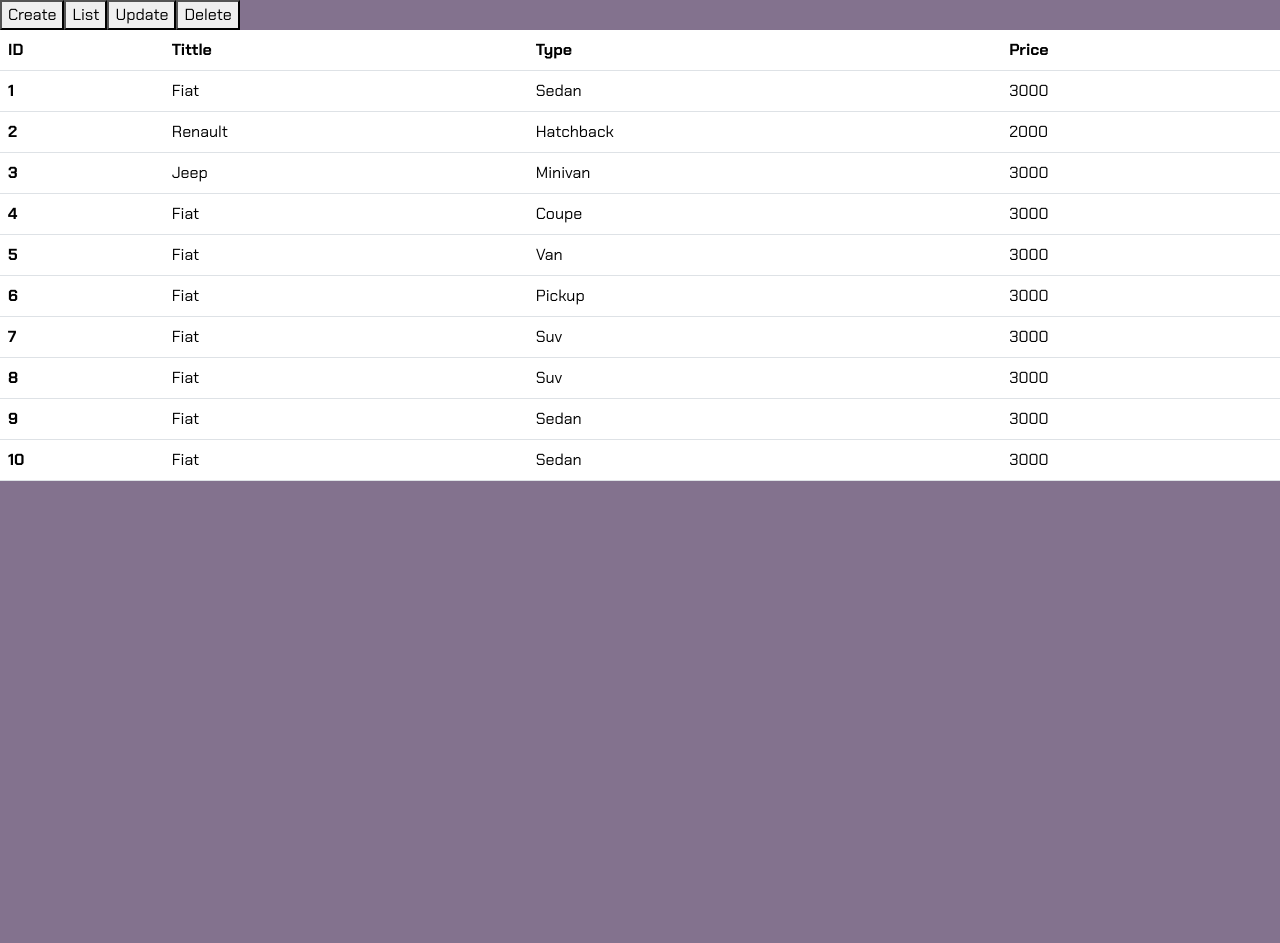
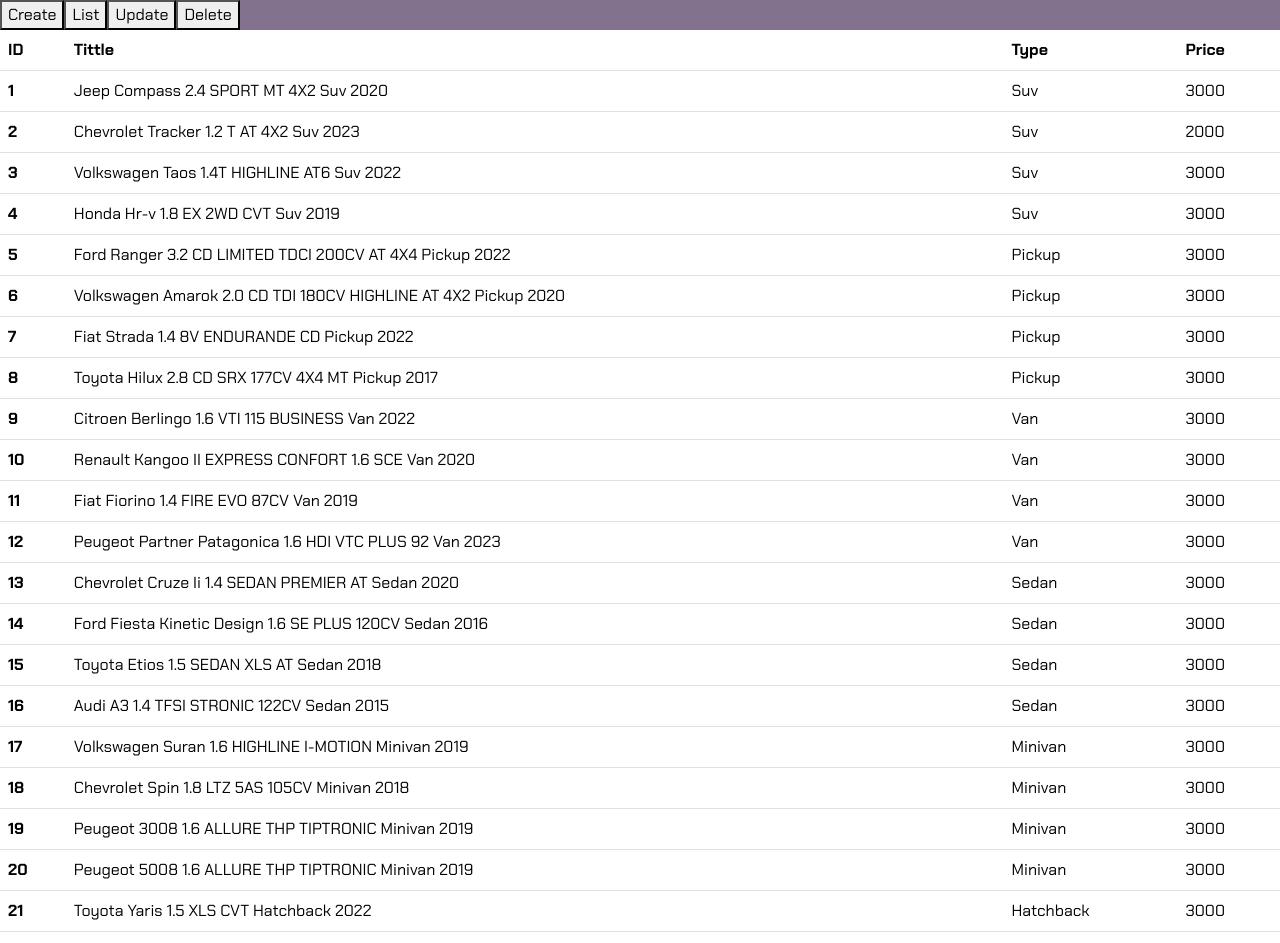
Before and after one commit to matias-salas/DH-Proyecto-Integrador-G4-Front, a React (Vite) app in the folder digital-car/: page /panelAdmin in a window 1280 px wide. Shown: the top 943 px of the page. Before the commit the page ends 800 px from the top, so only its background shows below. Built offline with nearby package versions, Linux system fonts and the light colour scheme.

Commit message:
carga de productos en api local

```diff
--- a/digital-car/src/productsMock.js
+++ b/digital-car/src/productsMock.js
@@ -1,92 +1,194 @@
 export const products = [
   {
     id: 1,
-    title: "Fiat",
-    model: "Cronos",
-    type: "Sedan",
+    title: "Jeep Compass 2.4 SPORT MT 4X2 Suv 2020",
+    type: "Suv",
     price: 3000,
-    year: 2019,
-    img: "https://images.prd.kavak.io/eyJidWNrZXQiOiJrYXZhay1pbWFnZXMiLCJrZXkiOiJpbWFnZXMvMjc5OTYwL0VYVEVSSU9SLWZyb250U2lkZVBpbG90TmVhci0xNjk2NDM4NDU0MzEzLmpwZWciLCJlZGl0cyI6eyJyZXNpemUiOnsid2lkdGgiOjgxMCwiaGVpZ2h0Ijo0NjV9fX0=",
+    year: 2020,
+    img: "https://images.prd.kavak.io/eyJidWNrZXQiOiJrYXZhay1pbWFnZXMiLCJrZXkiOiJpbWFnZXMvMjg2ODg5L0VYVEVSSU9SLWZyb250U2lkZVBpbG90TmVhci0xNzAwNTkwOTQ3NTEyLmpwZWciLCJlZGl0cyI6eyJyZXNpemUiOnsid2lkdGgiOjgxMCwiaGVpZ2h0Ijo0NjV9fX0=",
   },
   {
     id: 2,
-    title: "Renault",
-    model: "Duster",
-    type: "Hatchback",
+    title: "Chevrolet Tracker 1.2 T AT 4X2 Suv 2023",
+    type: "Suv",
     price: 2000,
-    year: 2019,
-    img: "https://images.prd.kavak.io/eyJidWNrZXQiOiJrYXZhay1pbWFnZXMiLCJrZXkiOiJpbWFnZXMvMjgzMzg4L0VYVEVSSU9SLWZyb250U2lkZVBpbG90TmVhci0xNjk4MTU4MTE5NDc2LmpwZWciLCJlZGl0cyI6eyJyZXNpemUiOnsid2lkdGgiOjY3NSwiaGVpZ2h0IjozODh9fX0=",
+    year: 2023,
+    img: "https://images.prd.kavak.io/eyJidWNrZXQiOiJrYXZhay1pbWFnZXMiLCJrZXkiOiJpbWFnZXMvMjg2NzAwL0VYVEVSSU9SLWZyb250U2lkZVBpbG90TmVhci0xNzAwNjc2MTgwOTc4LmpwZWciLCJlZGl0cyI6eyJyZXNpemUiOnsid2lkdGgiOjgxMCwiaGVpZ2h0Ijo0NjV9fX0=",
   },
   {
     id: 3,
-    title: "Jeep",
-    model: "Cronos",
+    title: "Volkswagen Taos 1.4T HIGHLINE AT6 Suv 2022",
+    type: "Suv",
+    price: 3000,
+    year: 2022,
+    img: "https://images.prd.kavak.io/eyJidWNrZXQiOiJrYXZhay1pbWFnZXMiLCJrZXkiOiJpbWFnZXMvMjg2NDY2L0VYVEVSSU9SLWZyb250U2lkZVBpbG90TmVhci0xNzAwNDg5MzU1MDgyLmpwZWciLCJlZGl0cyI6eyJyZXNpemUiOnsid2lkdGgiOjgxMCwiaGVpZ2h0Ijo0NjV9fX0=",
+  },
+  {
+    id: 4,
+    title: "Honda Hr-v 1.8 EX 2WD CVT Suv 2019",
+    type: "Suv",
+    price: 3000,
+    year: 2019,
+    img: "https://images.prd.kavak.io/eyJidWNrZXQiOiJrYXZhay1pbWFnZXMiLCJrZXkiOiJpbWFnZXMvMjg2MTc3L0VYVEVSSU9SLWZyb250U2lkZVBpbG90TmVhci0xNzAwNDg4NTAyMjA0LmpwZWciLCJlZGl0cyI6eyJyZXNpemUiOnsid2lkdGgiOjgxMCwiaGVpZ2h0Ijo0NjV9fX0=",
+  },
+  {
+    id: 5,
+    title: "Ford Ranger 3.2 CD LIMITED TDCI 200CV AT 4X4 Pickup 2022",
+    type: "Pickup",
+    price: 3000,
+    year: 2022,
+    img: "https://images.prd.kavak.io/eyJidWNrZXQiOiJrYXZhay1pbWFnZXMiLCJrZXkiOiJpbWFnZXMvMjg1MzE2L0VYVEVSSU9SLWZyb250U2lkZVBpbG90TmVhci0xNzAwNTcwNDcyODAwLmpwZWciLCJlZGl0cyI6eyJyZXNpemUiOnsid2lkdGgiOjgxMCwiaGVpZ2h0Ijo0NjV9fX0=",
+  },
+  {
+    id: 6,
+    title: "Volkswagen Amarok 2.0 CD TDI 180CV HIGHLINE AT 4X2 Pickup 2020",
+    type: "Pickup",
+    price: 3000,
+    year: 2020,
+    img: "https://images.prd.kavak.io/eyJidWNrZXQiOiJrYXZhay1pbWFnZXMiLCJrZXkiOiJpbWFnZXMvMjg1Mjk5L0VYVEVSSU9SLWZyb250U2lkZVBpbG90TmVhci0xNzAwMDcxNzU4MzM0LmpwZWciLCJlZGl0cyI6eyJyZXNpemUiOnsid2lkdGgiOjgxMCwiaGVpZ2h0Ijo0NjV9fX0=",
+  },
+  {
+    id: 7,
+    title: "Fiat Strada 1.4 8V ENDURANDE CD Pickup 2022",
+    type: "Pickup",
+    price: 3000,
+    year: 2022,
+    img: "https://images.prd.kavak.io/eyJidWNrZXQiOiJrYXZhay1pbWFnZXMiLCJrZXkiOiJpbWFnZXMvMjg1MzA1L0VYVEVSSU9SLWZyb250U2lkZVBpbG90TmVhci0xNjk5ODk4NDcwMTIzLmpwZWciLCJlZGl0cyI6eyJyZXNpemUiOnsid2lkdGgiOjgxMCwiaGVpZ2h0Ijo0NjV9fX0=",
+  },
+  {
+    id: 8,
+    title: "Toyota Hilux 2.8 CD SRX 177CV 4X4 MT Pickup 2017",
+    type: "Pickup",
+    price: 3000,
+    year: 2017,
+    img: "https://images.prd.kavak.io/eyJidWNrZXQiOiJrYXZhay1pbWFnZXMiLCJrZXkiOiJpbWFnZXMvMjg1MDIzL0VYVEVSSU9SLWZyb250U2lkZVBpbG90TmVhci0xNzAwMTMzMzc1MDg5LmpwZWciLCJlZGl0cyI6eyJyZXNpemUiOnsid2lkdGgiOjgxMCwiaGVpZ2h0Ijo0NjV9fX0=",
+  },
+  {
+    id: 9,
+    title: "Citroen Berlingo 1.6 VTI 115 BUSINESS Van 2022",
+    type: "Van",
+    price: 3000,
+    year: 2022,
+    img: "https://images.prd.kavak.io/eyJidWNrZXQiOiJrYXZhay1pbWFnZXMiLCJrZXkiOiJpbWFnZXMvMjg2MDI4L0VYVEVSSU9SLWZyb250U2lkZVBpbG90TmVhci0xNzAwMjQ2MzM3OTk3LmpwZWciLCJlZGl0cyI6eyJyZXNpemUiOnsid2lkdGgiOjgxMCwiaGVpZ2h0Ijo0NjV9fX0=",
+  },
+  {
+    id: 10,
+    title: "Renault Kangoo II EXPRESS CONFORT 1.6 SCE Van 2020",
+    type: "Van",
+    price: 3000,
+    year: 2020,
+    img: "https://images.prd.kavak.io/eyJidWNrZXQiOiJrYXZhay1pbWFnZXMiLCJrZXkiOiJpbWFnZXMvMjg0MTQ1L0VYVEVSSU9SLWZyb250U2lkZVBpbG90TmVhci0xNjk4NzUzNjUyMzkzLmpwZWciLCJlZGl0cyI6eyJyZXNpemUiOnsid2lkdGgiOjgxMCwiaGVpZ2h0Ijo0NjV9fX0=",
+  },
+  {
+    id: 11,
+    title: "Fiat Fiorino 1.4 FIRE EVO 87CV Van 2019",
+    type: "Van",
+    price: 3000,
+    year: 2019,
+    img: "https://images.prd.kavak.io/eyJidWNrZXQiOiJrYXZhay1pbWFnZXMiLCJrZXkiOiJpbWFnZXMvMjgzODU1L0VYVEVSSU9SLWZyb250U2lkZVBpbG90TmVhci0xNjk5MjkyODYyMTA2LmpwZWciLCJlZGl0cyI6eyJyZXNpemUiOnsid2lkdGgiOjgxMCwiaGVpZ2h0Ijo0NjV9fX0=",
+  },
+  {
+    id: 12,
+    title: "Peugeot Partner Patagonica 1.6 HDI VTC PLUS 92 Van 2023",
+    type: "Van",
+    price: 3000,
+    year: 2023,
+    img: "https://images.prd.kavak.io/eyJidWNrZXQiOiJrYXZhay1pbWFnZXMiLCJrZXkiOiJpbWFnZXMvMjgwNzk5L0VYVEVSSU9SLWZyb250U2lkZVBpbG90TmVhci0xNjk2NDM5ODU5MjIzLmpwZWciLCJlZGl0cyI6eyJyZXNpemUiOnsid2lkdGgiOjgxMCwiaGVpZ2h0Ijo0NjV9fX0=",
+  },
+  {
+    id: 13,
+    title: "Chevrolet Cruze Ii 1.4 SEDAN PREMIER AT Sedan 2020",
+    type: "Sedan",
+    price: 3000,
+    year: 2020,
+    img: "https://images.prd.kavak.io/eyJidWNrZXQiOiJrYXZhay1pbWFnZXMiLCJrZXkiOiJpbWFnZXMvMjg1NTMzL0VYVEVSSU9SLWZyb250U2lkZVBpbG90TmVhci0xNjk5OTY5NTE1MzY5LmpwZWciLCJlZGl0cyI6eyJyZXNpemUiOnsid2lkdGgiOjgxMCwiaGVpZ2h0Ijo0NjV9fX0=",
+  },
+  {
+    id: 14,
+    title: "Ford Fiesta Kinetic Design 1.6 SE PLUS 120CV Sedan 2016",
+    type: "Sedan",
+    price: 3000,
+    year: 2016,
+    img: "https://images.prd.kavak.io/eyJidWNrZXQiOiJrYXZhay1pbWFnZXMiLCJrZXkiOiJpbWFnZXMvMjg0OTM4L0VYVEVSSU9SLWZyb250U2lkZVBpbG90TmVhci0xNjk5ODc3Nzc2NjAzLmpwZWciLCJlZGl0cyI6eyJyZXNpemUiOnsid2lkdGgiOjgxMCwiaGVpZ2h0Ijo0NjV9fX0=",
+  },
+  {
+    id: 15,
+    title: "Toyota Etios 1.5 SEDAN XLS AT Sedan 2018",
+    type: "Sedan",
+    price: 3000,
+    year: 2018,
+    img: "https://images.prd.kavak.io/eyJidWNrZXQiOiJrYXZhay1pbWFnZXMiLCJrZXkiOiJpbWFnZXMvMjgzMzM4L0VYVEVSSU9SLWZyb250U2lkZVBpbG90TmVhci0xNjk4OTUwNzkzMzEyLmpwZWciLCJlZGl0cyI6eyJyZXNpemUiOnsid2lkdGgiOjgxMCwiaGVpZ2h0Ijo0NjV9fX0=",
+  },
+  {
+    id: 16,
+    title: "Audi A3 1.4 TFSI STRONIC 122CV Sedan 2015",
+    type: "Sedan",
+    price: 3000,
+    year: 2015,
+    img: "https://images.prd.kavak.io/eyJidWNrZXQiOiJrYXZhay1pbWFnZXMiLCJrZXkiOiJpbWFnZXMvMjgxOTE5L0VYVEVSSU9SLWZyb250U2lkZVBpbG90TmVhci0xNjk4Njc1OTk3NjUwLmpwZWciLCJlZGl0cyI6eyJyZXNpemUiOnsid2lkdGgiOjgxMCwiaGVpZ2h0Ijo0NjV9fX0=",
+  },
+  {
+    id: 17,
+    title: "Volkswagen Suran 1.6 HIGHLINE I-MOTION Minivan 2019",
     type: "Minivan",
     price: 3000,
     year: 2019,
-    img: "https://images.prd.kavak.io/eyJidWNrZXQiOiJrYXZhay1pbWFnZXMiLCJrZXkiOiJpbWFnZXMvMjc5OTYwL0VYVEVSSU9SLWZyb250U2lkZVBpbG90TmVhci0xNjk2NDM4NDU0MzEzLmpwZWciLCJlZGl0cyI6eyJyZXNpemUiOnsid2lkdGgiOjgxMCwiaGVpZ2h0Ijo0NjV9fX0=",
+    img: "https://images.prd.kavak.io/eyJidWNrZXQiOiJrYXZhay1pbWFnZXMiLCJrZXkiOiJpbWFnZXMvMjg2ODA4L0VYVEVSSU9SLWZyb250U2lkZVBpbG90RGlzdGFuY2UtMTcwMDY1OTQ5OTAxMC5qcGVnIiwiZWRpdHMiOnsicmVzaXplIjp7IndpZHRoIjo4MTAsImhlaWdodCI6NDY1fX19",
   },
   {
-    id: 4,
-    title: "Fiat",
-    model: "Cronos",
-    type: "Coupe",
+    id: 18,
+    title: "Chevrolet Spin 1.8 LTZ 5AS 105CV Minivan 2018",
+    type: "Minivan",
+    price: 3000,
+    year: 2018,
+    img: "https://images.prd.kavak.io/eyJidWNrZXQiOiJrYXZhay1pbWFnZXMiLCJrZXkiOiJpbWFnZXMvMjg0NzcyL0VYVEVSSU9SLWZyb250U2lkZVBpbG90TmVhci0xNzAwMjQ1NDg4MzgxLmpwZWciLCJlZGl0cyI6eyJyZXNpemUiOnsid2lkdGgiOjgxMCwiaGVpZ2h0Ijo0NjV9fX0=",
+  },
+  {
+    id: 19,
+    title: "Peugeot 3008 1.6 ALLURE THP TIPTRONIC Minivan 2019",
+    type: "Minivan",
     price: 3000,
     year: 2019,
-    img: "https://images.prd.kavak.io/eyJidWNrZXQiOiJrYXZhay1pbWFnZXMiLCJrZXkiOiJpbWFnZXMvMjc5OTYwL0VYVEVSSU9SLWZyb250U2lkZVBpbG90TmVhci0xNjk2NDM4NDU0MzEzLmpwZWciLCJlZGl0cyI6eyJyZXNpemUiOnsid2lkdGgiOjgxMCwiaGVpZ2h0Ijo0NjV9fX0=",
+    img: "https://images.prd.kavak.io/eyJidWNrZXQiOiJrYXZhay1pbWFnZXMiLCJrZXkiOiJpbWFnZXMvMjgzMDg5L0VYVEVSSU9SLWZyb250U2lkZVBpbG90TmVhci0xNjk4ODU5MTcyMjQwLmpwZWciLCJlZGl0cyI6eyJyZXNpemUiOnsid2lkdGgiOjgxMCwiaGVpZ2h0Ijo0NjV9fX0=",
   },
   {
-    id: 5,
-    title: "Fiat",
-    model: "Cronos",
-    type: "Van",
+    id: 20,
+    title: "Peugeot 5008 1.6 ALLURE THP TIPTRONIC Minivan 2019",
+    type: "Minivan",
     price: 3000,
     year: 2019,
-    img: "https://images.prd.kavak.io/eyJidWNrZXQiOiJrYXZhay1pbWFnZXMiLCJrZXkiOiJpbWFnZXMvMjc5OTYwL0VYVEVSSU9SLWZyb250U2lkZVBpbG90TmVhci0xNjk2NDM4NDU0MzEzLmpwZWciLCJlZGl0cyI6eyJyZXNpemUiOnsid2lkdGgiOjgxMCwiaGVpZ2h0Ijo0NjV9fX0=",
+    img: "https://images.prd.kavak.io/eyJidWNrZXQiOiJrYXZhay1pbWFnZXMiLCJrZXkiOiJpbWFnZXMvMjc3MDY4L0VYVEVSSU9SLWZyb250U2lkZVBpbG90TmVhci0xNjk0NDUwNTQwNjc1LmpwZWciLCJlZGl0cyI6eyJyZXNpemUiOnsid2lkdGgiOjgxMCwiaGVpZ2h0Ijo0NjV9fX0=",
   },
   {
-    id: 6,
-    title: "Fiat",
-    model: "Cronos",
-    type: "Pickup",
+    id: 21,
+    title: "Toyota Yaris 1.5 XLS CVT Hatchback 2022",
+    type: "Hatchback",
+    price: 3000,
+    year: 2022,
+    img: "https://images.prd.kavak.io/eyJidWNrZXQiOiJrYXZhay1pbWFnZXMiLCJrZXkiOiJpbWFnZXMvMjg2Nzg4L0VYVEVSSU9SLWZyb250U2lkZVBpbG90TmVhci0xNzAwNTg0OTc4OTc1LmpwZWciLCJlZGl0cyI6eyJyZXNpemUiOnsid2lkdGgiOjgxMCwiaGVpZ2h0Ijo0NjV9fX0=",
+  },
+  {
+    id: 22,
+    title: "Renault Sandero Stepway 1.6 INTENS MT Hatchback 2022",
+    type: "Hatchback",
+    price: 3000,
+    year: 2022,
+    img: "https://images.prd.kavak.io/eyJidWNrZXQiOiJrYXZhay1pbWFnZXMiLCJrZXkiOiJpbWFnZXMvMjg2NDg2L0VYVEVSSU9SLWZyb250U2lkZVBpbG90TmVhci0xNzAwNTc0MjA0NDI0LmpwZWciLCJlZGl0cyI6eyJyZXNpemUiOnsid2lkdGgiOjgxMCwiaGVpZ2h0Ijo0NjV9fX0=",
+  },
+  {
+    id: 23,
+    title: "Fiat Mobi 1.0 EASY MT Hatchback 2017",
+    type: "Hatchback",
+    price: 3000,
+    year: 2017,
+    img: "https://images.prd.kavak.io/eyJidWNrZXQiOiJrYXZhay1pbWFnZXMiLCJrZXkiOiJpbWFnZXMvMjg2NDgxL0VYVEVSSU9SLWZyb250U2lkZVBpbG90TmVhci0xNzAwNjc0OTQxNDM4LmpwZWciLCJlZGl0cyI6eyJyZXNpemUiOnsid2lkdGgiOjgxMCwiaGVpZ2h0Ijo0NjV9fX0=",
+  },
+  {
+    id: 24,
+    title: "Peugeot 208 1.6 FELINE MT Hatchback 2019",
+    type: "Hatchback",
     price: 3000,
     year: 2019,
-    img: "https://images.prd.kavak.io/eyJidWNrZXQiOiJrYXZhay1pbWFnZXMiLCJrZXkiOiJpbWFnZXMvMjc5OTYwL0VYVEVSSU9SLWZyb250U2lkZVBpbG90TmVhci0xNjk2NDM4NDU0MzEzLmpwZWciLCJlZGl0cyI6eyJyZXNpemUiOnsid2lkdGgiOjgxMCwiaGVpZ2h0Ijo0NjV9fX0=",
-  },
-  {
-    id: 7,
-    title: "Fiat",
-    model: "Cronos",
-    type: "Suv",
-    price: 3000,
-    year: 2019,
-    img: "https://images.prd.kavak.io/eyJidWNrZXQiOiJrYXZhay1pbWFnZXMiLCJrZXkiOiJpbWFnZXMvMjc5OTYwL0VYVEVSSU9SLWZyb250U2lkZVBpbG90TmVhci0xNjk2NDM4NDU0MzEzLmpwZWciLCJlZGl0cyI6eyJyZXNpemUiOnsid2lkdGgiOjgxMCwiaGVpZ2h0Ijo0NjV9fX0=",
-  },
-  {
-    id: 8,
-    title: "Fiat",
-    model: "Cronos",
-    type: "Suv",
-    price: 3000,
-    year: 2019,
-    img: "https://images.prd.kavak.io/eyJidWNrZXQiOiJrYXZhay1pbWFnZXMiLCJrZXkiOiJpbWFnZXMvMjc5OTYwL0VYVEVSSU9SLWZyb250U2lkZVBpbG90TmVhci0xNjk2NDM4NDU0MzEzLmpwZWciLCJlZGl0cyI6eyJyZXNpemUiOnsid2lkdGgiOjgxMCwiaGVpZ2h0Ijo0NjV9fX0=",
-  },
-  {
-    id: 9,
-    title: "Fiat",
-    model: "Cronos",
-    type: "Sedan",
-    price: 3000,
-    year: 2019,
-    img: "https://images.prd.kavak.io/eyJidWNrZXQiOiJrYXZhay1pbWFnZXMiLCJrZXkiOiJpbWFnZXMvMjc5OTYwL0VYVEVSSU9SLWZyb250U2lkZVBpbG90TmVhci0xNjk2NDM4NDU0MzEzLmpwZWciLCJlZGl0cyI6eyJyZXNpemUiOnsid2lkdGgiOjgxMCwiaGVpZ2h0Ijo0NjV9fX0=",
-  },
-  {
-    id: 10,
-    title: "Fiat",
-    model: "Cronos",
-    type: "Sedan",
-    price: 3000,
-    year: 2019,
-    img: "https://images.prd.kavak.io/eyJidWNrZXQiOiJrYXZhay1pbWFnZXMiLCJrZXkiOiJpbWFnZXMvMjc5OTYwL0VYVEVSSU9SLWZyb250U2lkZVBpbG90TmVhci0xNjk2NDM4NDU0MzEzLmpwZWciLCJlZGl0cyI6eyJyZXNpemUiOnsid2lkdGgiOjgxMCwiaGVpZ2h0Ijo0NjV9fX0=",
+    img: "https://images.prd.kavak.io/eyJidWNrZXQiOiJrYXZhay1pbWFnZXMiLCJrZXkiOiJpbWFnZXMvMjg2NDgyL0VYVEVSSU9SLWZyb250U2lkZVBpbG90TmVhci0xNzAwNTg4NTgxNjQyLmpwZWciLCJlZGl0cyI6eyJyZXNpemUiOnsid2lkdGgiOjgxMCwiaGVpZ2h0Ijo0NjV9fX0=",
   },
 ];
```
